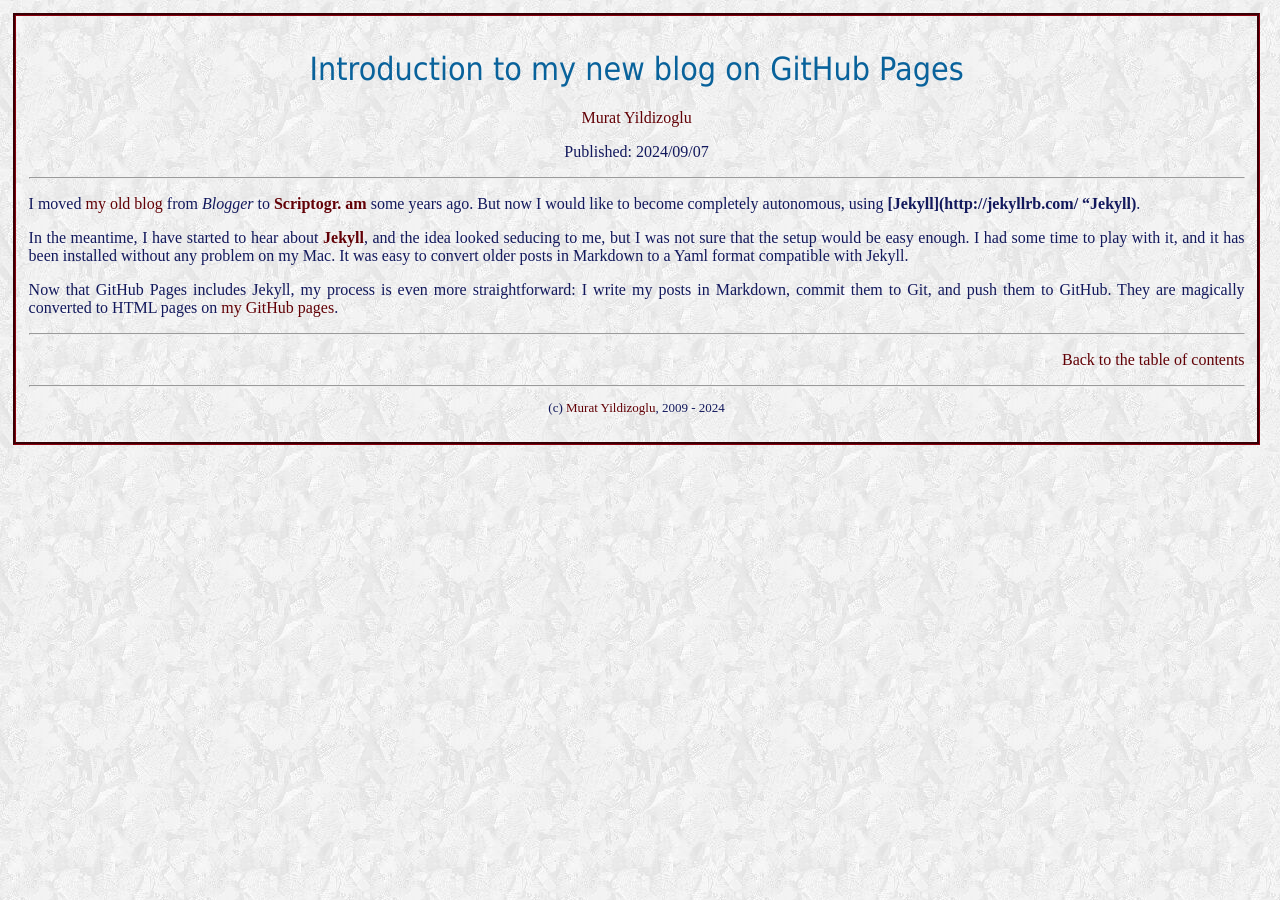
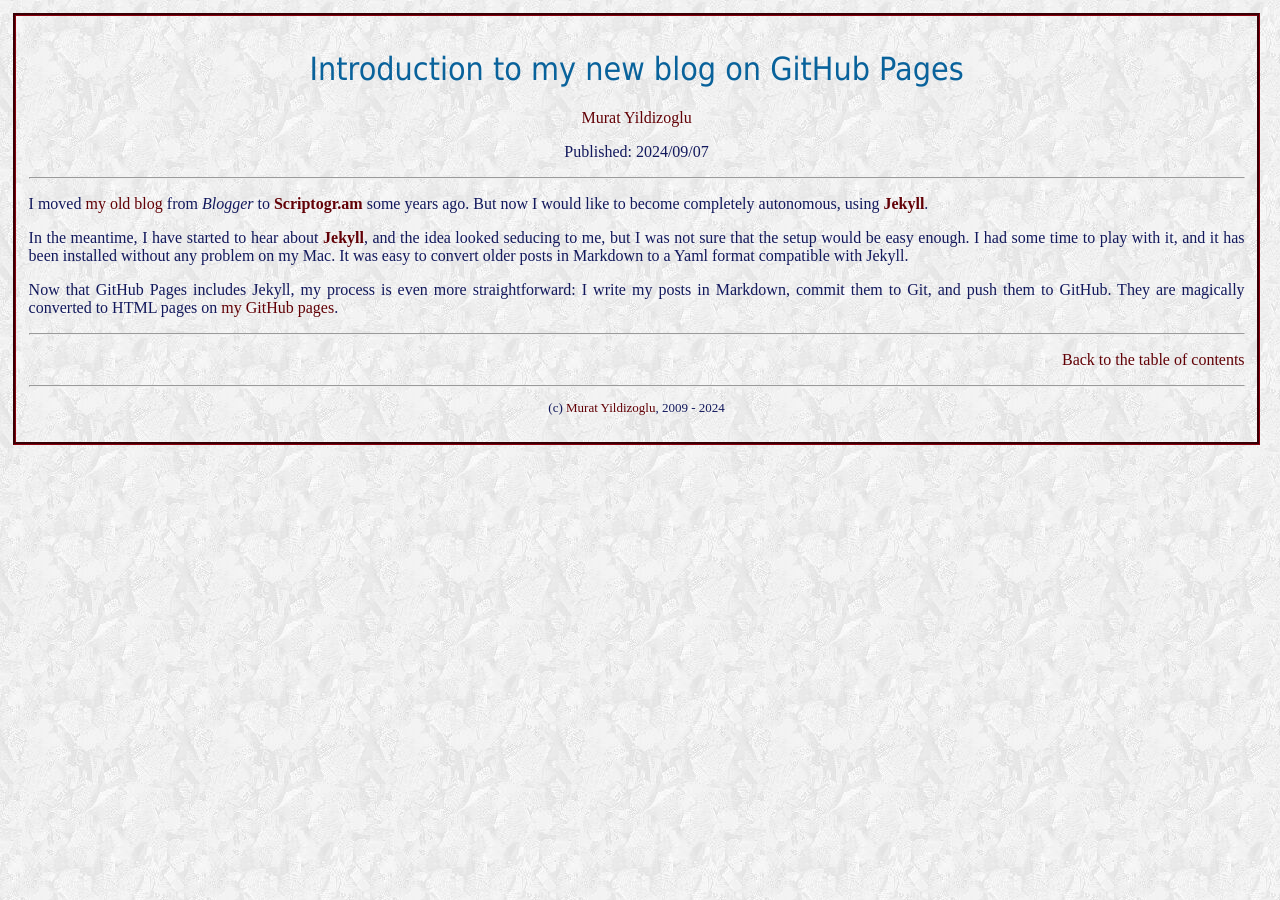
Before and after one commit to myildi/myildi.github.io, a Jekyll site: the page built from _posts/2024-09-7-introduction-GitHup-Pages.md, in a window 1280 px wide. Built offline with Jekyll 4.4.1, drawn with Linux system fonts in a browser that asks for light colours; some of the changed lines change nothing that is shown.

Commit message:
Update 2024-09-7-introduction-GitHup-Pages.md

```diff
--- a/_posts/2024-09-7-introduction-GitHup-Pages.md
+++ b/_posts/2024-09-7-introduction-GitHup-Pages.md
@@ -2,8 +2,8 @@
 layout: post
 title: Introduction to my new blog on GitHub Pages
 ---
-I moved [my old blog](http://yildizoglu.blogspot.fr) from _Blogger_ to **[Scriptogr. am](http://scriptogr.am/)** some years ago. But now I would like to become completely autonomous, using  **[Jekyll](http://jekyllrb.com/ "Jekyll)**.
+I moved [my old blog](https://yildizoglu.blogspot.fr) from _Blogger_ to **[Scriptogr.am](http://scriptogr.am/)** some years ago. But now I would like to become completely autonomous, using  **[Jekyll](https://jekyllrb.com/)**.
 
-In the meantime, I have started to hear about **[Jekyll](http://jekyllrb.com/)**, and the idea looked seducing to me, but I was not sure that the setup would be easy enough. I had some time to play with it, and it has been installed without any problem on my Mac. It was easy to convert older posts in Markdown to a Yaml format compatible with Jekyll.
+In the meantime, I have started to hear about **[Jekyll](https://jekyllrb.com/)**, and the idea looked seducing to me, but I was not sure that the setup would be easy enough. I had some time to play with it, and it has been installed without any problem on my Mac. It was easy to convert older posts in Markdown to a Yaml format compatible with Jekyll.
 
 Now that GitHub Pages includes Jekyll, my process is even more straightforward: I write my posts in Markdown, commit them to Git, and push them to GitHub. They are magically converted to HTML pages on [my GitHub pages](https://myildi.github.io).
```
